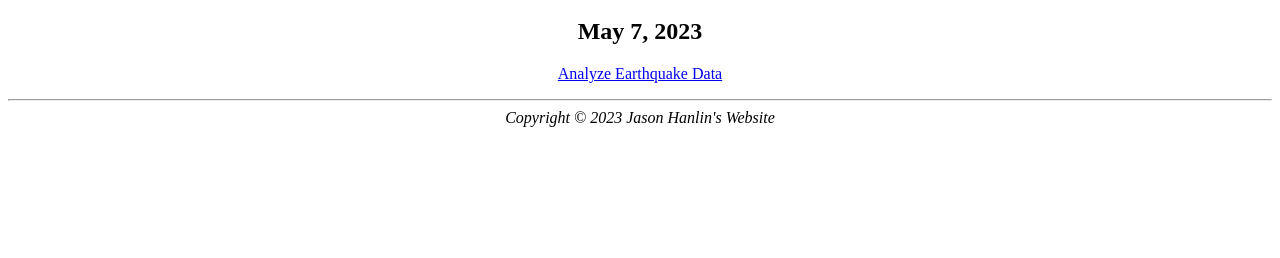
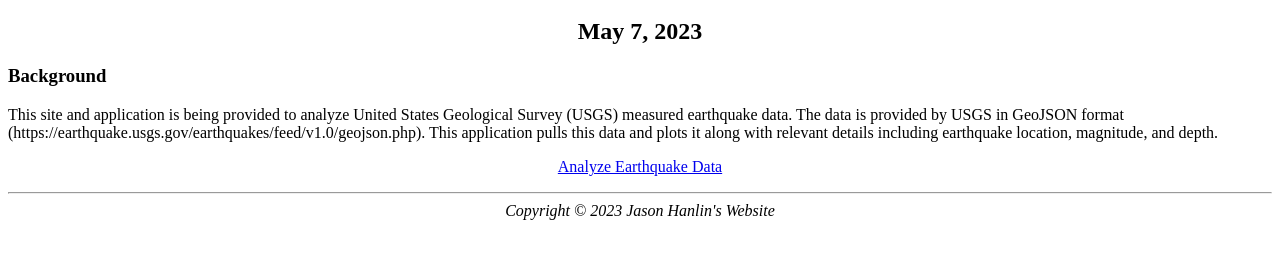
Before and after one commit to tenntully/leaflet-challenge, a plain HTML site: page Leaflet-Part-1/index.html in a window 1280 px wide. Shown: the part 48-306 px from the top of the page. Drawn offline with Linux system fonts and the light colour scheme.

Commit message:
updated summary information on mainpage

```diff
--- a/Leaflet-Part-1/index.html
+++ b/Leaflet-Part-1/index.html
@@ -11,6 +11,12 @@
 
             <h2>May 7, 2023</h2>
 
+            <h3 align="left">Background</h2>
+
+            <p align="left">
+                This site and application is being provided to analyze United States Geological Survey (USGS) measured earthquake data.  The data is provided by USGS in GeoJSON format (https://earthquake.usgs.gov/earthquakes/feed/v1.0/geojson.php).  This application pulls this data and plots it along with relevant details including earthquake location, magnitude, and depth.
+            </p>
+
             <p><a href="mapping/leaflet01.html">Analyze Earthquake Data</a></p>
 
             <script></script>
```
Also changed, not shown: Leaflet-Part-1/mapping/leaflet01.html (+1 -1 lines), 1 other file.
